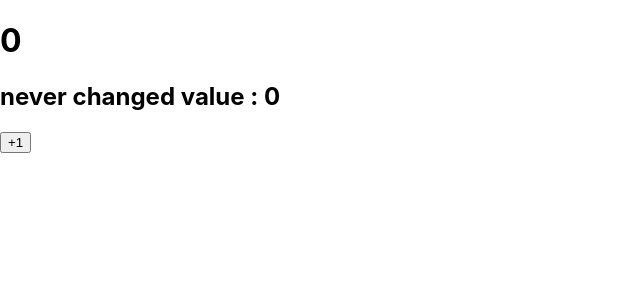
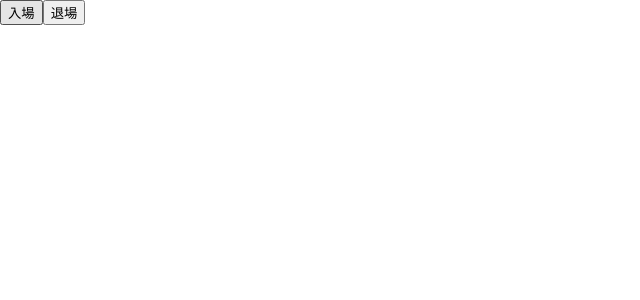
Before and after one commit to Seokhyun0079/ReactPractice, a React (Create React App) app in the folder 20200217react/: page / in a window 1280 px wide. Shown: the top 300 px of the page, without its empty margins (0-640 px from the left). Built offline with nearby package versions, Linux system fonts and the light colour scheme.

Commit message:
Today Last Commit

```diff
--- a/20200217react/src/App.js
+++ b/20200217react/src/App.js
@@ -1,9 +1,9 @@
 import React from 'react';
 import './App.css';
-import Counter from './Counter';
+import Say from './Say';
 
 const App = () => {
-  return <Counter/>;
+  return <Say/>;
 }
 
 export default App;
--- /dev/null
+++ b/20200217react/src/Say.js
@@ -0,0 +1,16 @@
+import React, {useState} from 'react';
+
+const Say = () => {
+    const [message, setMessage] = useState('');
+    const onClickEnter = () => setMessage('おはようございます。');
+    const onClickLeave = () => setMessage('さようなら！');
+    return (
+        <div>
+            <button onClick={onClickEnter}>入場</button>
+            <button onClick={onClickLeave}>退場</button>
+            <h1>{message}</h1>
+        </div>
+    );
+};
+
+export default Say;
```
